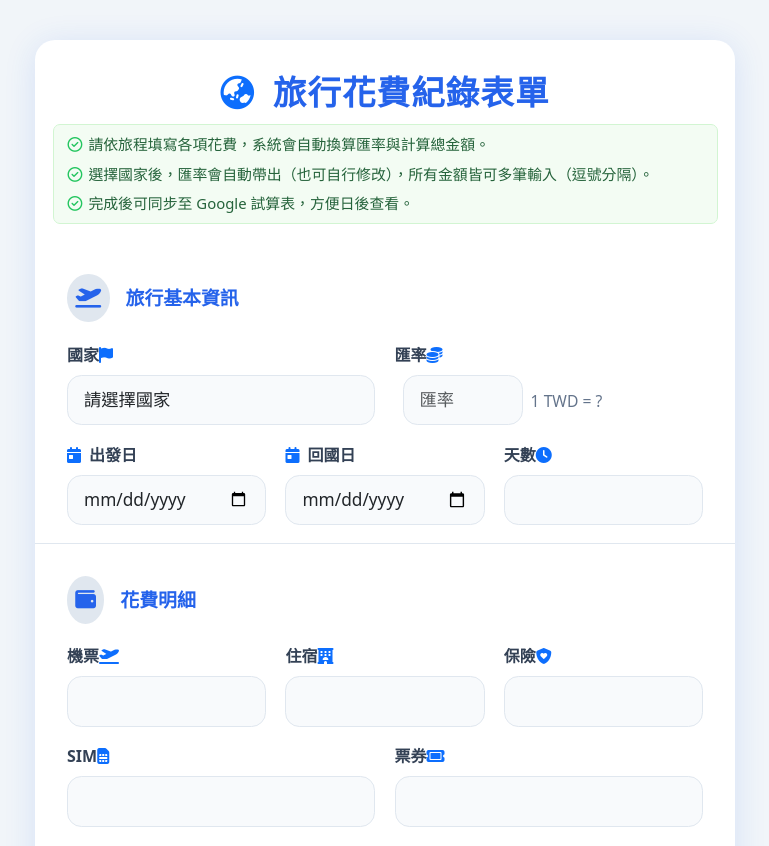
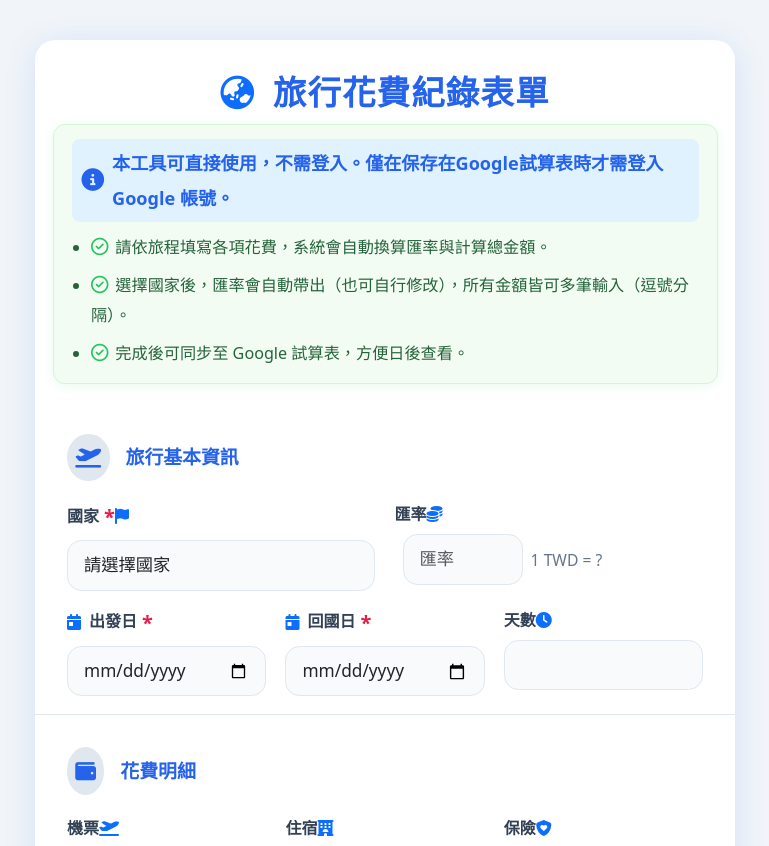
Before and after one commit to Cllodh/travel-expenses, a Flask app: page / in a window 1280 px wide. Shown: the top 846 px of the page, without its empty margins (255-1024 px from the left). Run offline with Flask 3, Linux system fonts and the light colour scheme; some libraries are stand-ins or nearby versions.

Commit message:
## v0.4 主要更新
- **匯率來源切換**：改用 UniRate API，取得更穩定、即時的匯率資料。
- **Google Sheets 流程優化**：修正多筆連續寫入時的同步問題，確保每次送出都能正確寫入 Google 試算表。
- **動態提示訊息**：寫入成功時，提示「已成功將 日期 國家之旅程的花費寫入 Google 試算表！」，內容依填寫資料自動變化。
- **金額欄位防呆**：所有花費明細欄位禁止輸入負數，前端自動移除負號，並強制總花費不得為負數。
- **UI/UX 微調**：首頁說明區塊美化，說明內容更清楚，並可隨時顯示不自動消失。
- **bug 修正**：
  - 修正表單送出後無法連續新增的問題。
  - 修正 Google Sheets ID 取得失敗時的提示與流程。
  - 修正部分欄位 reset 後未自動補回隱藏欄位的問題。
- **程式碼重構**：前端 JS 狀態管理更穩定，localStorage 與隱藏欄位同步機制加強。
- **多筆金額自動加總**：機票、住宿、SIM、票券、保險等欄位支援多筆金額（逗號分隔），後端自動加總，方便分段記帳。
- **必填欄位提示優化**：國家、出發日、回國日欄位標示更明顯的紅色星號，並加強前端驗證，未填寫時無法送出。
- **金額欄位防呆再強化**：所有金額欄位禁止輸入負號，並自動移除，確保資料正確。
- **Google Sheets 寫入穩定性提升**：修正多筆金額、欄位型態等特殊情境下寫入失敗的問題。
- **UI/UX 細節微調**：必填欄位標示、錯誤提示、表單互動體驗更直覺。

---

```diff
--- a/src/services/currency_service.py
+++ b/src/services/currency_service.py
@@ -6,7 +6,8 @@ import requests
 class CurrencyService:
     def __init__(self, base_currency='TWD'):
         self.base_currency = base_currency
-        self.api_url = f'https://api.exchangerate-api.com/v4/latest/{self.base_currency}'
+        self.api_key = '1YEmWKXiCTbLzf3uRyHjHo30F8kCwErHiUTTWGmXcXUyx9bMDZTtJBYeJ28ODkBU'
+        self.api_url = f'https://api.unirateapi.com/api/rates?api_key={self.api_key}&from={self.base_currency}'
         self.rates = self._fetch_rates()
 
     def _fetch_rates(self):
--- a/templates/expense_form.html
+++ b/templates/expense_form.html
@@ -223,18 +223,32 @@
         .login-sync-btn img {
             flex-shrink: 0;
         }
+        .required-star {
+            color: #e11d48;
+            font-size: 1.25em;
+            font-weight: bold;
+            margin-left: 0.25em;
+            vertical-align: middle;
+        }
     </style>
 </head>
 <body>
+    <div class="mx-3 mt-4">
+        <!-- 移除多餘的說明句 -->
+    </div>
     <div class="main-card">
         <h1 class="text-center" style="font-size:2.1rem;font-weight:800;color:#2563eb;margin:32px 0 12px 0;letter-spacing:1px;">
             <i class="fa-solid fa-earth-asia icon"></i>
             旅行花費紀錄表單
         </h1>
-        <div style="background:#f3fcf3;color:#25633b;font-size:0.93rem;margin-bottom:18px;padding:7px 14px 7px 14px;border-radius:7px;line-height:1.7;text-align:left;border:1.2px solid #d2f5d2;max-width:95%;margin-left:auto;margin-right:auto;">
-            <div style="margin-bottom:4px;"><i class="fa-regular fa-circle-check" style="color:#22c55e;margin-right:6px;"></i>請依旅程填寫各項花費，系統會自動換算匯率與計算總金額。</div>
-            <div style="margin-bottom:4px;"><i class="fa-regular fa-circle-check" style="color:#22c55e;margin-right:6px;"></i>選擇國家後，匯率會自動帶出（也可自行修改），所有金額皆可多筆輸入（逗號分隔）。</div>
-            <div><i class="fa-regular fa-circle-check" style="color:#22c55e;margin-right:6px;"></i>完成後可同步至 Google 試算表，方便日後查看。</div>
+        <!-- 移除這裡的說明句 -->
+        <div style="background:#f3fcf3;color:#25633b;font-size:1.01rem;margin-bottom:18px;padding:14px 18px 14px 18px;border-radius:12px;line-height:1.9;text-align:left;border:1.2px solid #d2f5d2;max-width:95%;margin-left:auto;margin-right:auto;box-shadow:0 2px 12px #22c55e18;">
+            <div style="display:flex;align-items:center;font-weight:700;color:#2563eb;font-size:1.13rem;background:#e0f2fe;padding:7px 12px 7px 10px;border-radius:8px 8px 8px 8px;margin-bottom:10px;"><i class="fa fa-info-circle me-2" style="font-size:1.25em;"></i>本工具可直接使用，不需登入。僅在保存在Google試算表時才需登入 Google 帳號。</div>
+            <ul style="padding-left:1.2em;margin-bottom:0;">
+                <li style="margin-bottom:7px;"><i class="fa-regular fa-circle-check" style="color:#22c55e;margin-right:7px;font-size:1.08em;"></i>請依旅程填寫各項花費，系統會自動換算匯率與計算總金額。</li>
+                <li style="margin-bottom:7px;"><i class="fa-regular fa-circle-check" style="color:#22c55e;margin-right:7px;font-size:1.08em;"></i>選擇國家後，匯率會自動帶出（也可自行修改），所有金額皆可多筆輸入（逗號分隔）。</li>
+                <li><i class="fa-regular fa-circle-check" style="color:#22c55e;margin-right:7px;font-size:1.08em;"></i>完成後可同步至 Google 試算表，方便日後查看。</li>
+            </ul>
         </div>
         {% with messages = get_flashed_messages() %}
           {% if messages %}
@@ -251,7 +265,7 @@
                 <div class="section-title"><span class="icon"><i class="fa-solid fa-plane-departure"></i></span> 旅行基本資訊</div>
                 <div class="form-row">
                     <div class="col">
-                        <label class="form-label">{{ form.country.label }}<i class="fa-solid fa-flag icon"></i></label>
+                        <label class="form-label">{{ form.country.label }}<span class="required-star">*</span><i class="fa-solid fa-flag icon"></i></label>
                         {{ form.country(class_="form-select", id="country-select", required=True) }}
                     </div>
                     <div class="col">
@@ -264,11 +278,11 @@
                 </div>
                 <div class="form-row">
                     <div class="col">
-                        <label class="form-label"><i class="fa-solid fa-calendar-day icon"></i>出發日</label>
+                        <label class="form-label"><i class="fa-solid fa-calendar-day icon"></i>出發日<span class="required-star">*</span></label>
                         <input type="date" class="form-control" id="start-date" required>
                     </div>
                     <div class="col">
-                        <label class="form-label"><i class="fa-solid fa-calendar-day icon"></i>回國日</label>
+                        <label class="form-label"><i class="fa-solid fa-calendar-day icon"></i>回國日<span class="required-star">*</span></label>
                         <input type="date" class="form-control" id="end-date" required>
                     </div>
                     <div class="col">
@@ -311,22 +325,22 @@
                 <div class="form-row">
                     <div class="col">
                         <label class="form-label">{{ form.exchange.label }}<i class="fa-solid fa-money-bill-transfer icon"></i></label>
-                        {{ form.exchange(class_="form-control", id="exchange", placeholder="請輸入台幣金額") }}
+                        {{ form.exchange(class_="form-control", id="exchange", placeholder="請輸入台幣金額", min=0) }}
                         <div class="form-text">可填多筆，逗號分隔</div>
                     </div>
                     <div class="col">
                         <label class="form-label">{{ form.card.label }}<i class="fa-solid fa-credit-card icon"></i></label>
-                        {{ form.card(class_="form-control", id="card", placeholder="請輸入當地貨幣金額") }}
+                        {{ form.card(class_="form-control", id="card", placeholder="請輸入當地貨幣金額", min=0) }}
                     </div>
                 </div>
                 <div class="form-row">
                     <div class="col">
                         <label class="form-label">{{ form.original_currency.label }}<i class="fa-solid fa-coins icon"></i></label>
-                        {{ form.original_currency(class_="form-control", placeholder="請輸入當地貨幣金額") }}
+                        {{ form.original_currency(class_="form-control", placeholder="請輸入當地貨幣金額", min=0) }}
                     </div>
                     <div class="col">
                         <label class="form-label">{{ form.balance.label }}<i class="fa-solid fa-wallet icon"></i></label>
-                        {{ form.balance(class_="form-control", placeholder="請輸入當地貨幣金額") }}
+                        {{ form.balance(class_="form-control", placeholder="請輸入當地貨幣金額", min=0) }}
                     </div>
                 </div>
             </div>
@@ -471,10 +485,78 @@
         });
         document.getElementById('end-date').addEventListener('change', calcDaysAndPeriod);
         // 送出前再次組合 period
+        // 新增：送出前檢查 userSpreadsheetId
+        function isSheetReady() {
+            // 只判斷 localStorage
+            return !!localStorage.getItem('userSpreadsheetId');
+        }
+        function fillGoogleFields() {
+            let tokenInput = document.getElementById('google-access-token');
+            if (!tokenInput) {
+                tokenInput = document.createElement('input');
+                tokenInput.type = 'hidden';
+                tokenInput.name = 'google_access_token';
+                tokenInput.id = 'google-access-token';
+                document.getElementById('expense-form').appendChild(tokenInput);
+            }
+            tokenInput.value = googleAccessToken;
+
+            let idInput = document.getElementById('spreadsheet_id');
+            if (!idInput) {
+                idInput = document.createElement('input');
+                idInput.type = 'hidden';
+                idInput.name = 'spreadsheet_id';
+                idInput.id = 'spreadsheet_id';
+                document.getElementById('expense-form').appendChild(idInput);
+            }
+            idInput.value = localStorage.getItem('userSpreadsheetId');
+        }
+        function setLoginSyncBtn(loggedIn) {
+            fillGoogleFields(); // 每次都補 input
+            const btn = document.getElementById('login-sync-btn');
+            const text = document.getElementById('login-sync-text');
+            const logoutBtn = document.getElementById('logout-btn');
+            if (loggedIn) {
+                if (!isSheetReady()) {
+                    btn.disabled = true;
+                    text.textContent = '新增一筆';
+                } else {
+                    btn.disabled = false;
+                    text.textContent = '繼續登記';
+                }
+                text.title = '';
+                btn.classList.add('success');
+                logoutBtn.style.display = '';
+            } else {
+                text.textContent = '登入並同步';
+                text.title = '';
+                btn.classList.remove('success');
+                btn.disabled = false;
+                logoutBtn.style.display = 'none';
+            }
+        }
+        // 移除紅框 JS，僅保留 required 與 alert 驗證
         document.getElementById('expense-form').addEventListener('submit', function(e) {
+            fillGoogleFields(); // 保險起見，送出前補一次
+            var country = document.getElementById('country-select').value;
+            var start = document.getElementById('start-date').value;
+            var end = document.getElementById('end-date').value;
+            if (!country || !start || !end) {
+                e.preventDefault();
+                alert('請完整填寫國家、出發日、回國日！');
+                return false;
+            }
+            if (googleAccessToken && !isSheetReady()) {
+                e.preventDefault();
+                alert('正在取得 Google 試算表 ID，請稍候再送出。');
+                return false;
+            }
             setTimeout(function() {
-                alert('已同步成功！如需登記第二筆，請繼續填寫並再次點擊「登入並同步」');
+                alert('已同步成功！如需登記第二筆，請繼續填寫並再次點擊「繼續登記」');
                 document.getElementById('expense-form').reset();
+                setTimeout(function() {
+                    setLoginSyncBtn(true);
+                }, 50);
             }, 300);
         });
         // 動態計算總花費
@@ -502,8 +584,9 @@
             const cardTWD = rate ? card / rate : 0;
             const originalTWD = rate ? original / rate : 0;
             const balanceTWD = rate ? balance / rate : 0;
-            const total = ticket + hotel + insurance + sim + klook + cardTWD + (exchange + originalTWD - balanceTWD);
-            document.getElementById('total-expense').textContent = Math.round(total*100)/100;
+            let total = ticket + hotel + insurance + sim + klook + cardTWD + (exchange + originalTWD - balanceTWD);
+            total = Math.max(0, Math.round(total*100)/100); // 不得為負
+            document.getElementById('total-expense').textContent = total;
         }
         // 綁定所有金額欄位與匯率欄位
         [
@@ -511,6 +594,14 @@
             '[name="exchange"]', '[name="card"]', '[name="original_currency"]', '[name="balance"]', '[name="rate"]'
         ].forEach(sel => {
             document.querySelector(sel).addEventListener('input', calcTotalExpense);
+        });
+        // 禁止所有金額欄位輸入負號，只移除負號
+        ['ticket', 'hotel', 'insurance', 'sim', 'klook', 'exchange', 'card', 'original_currency', 'balance'].forEach(function(name) {
+            document.querySelectorAll(`[name="${name}"]`).forEach(function(input) {
+                input.addEventListener('input', function() {
+                    this.value = this.value.replace(/-/g, '');
+                });
+            });
         });
         // 初始化
         calcTotalExpense();
@@ -546,43 +637,6 @@
             }
         };
         // 將登入與送出合併
-        function fillGoogleFields() {
-            let tokenInput = document.getElementById('google-access-token');
-            if (!tokenInput) {
-                tokenInput = document.createElement('input');
-                tokenInput.type = 'hidden';
-                tokenInput.name = 'google_access_token';
-                tokenInput.id = 'google-access-token';
-                document.getElementById('expense-form').appendChild(tokenInput);
-            }
-            tokenInput.value = googleAccessToken;
-
-            let idInput = document.getElementById('spreadsheet_id');
-            if (!idInput) {
-                idInput = document.createElement('input');
-                idInput.type = 'hidden';
-                idInput.name = 'spreadsheet_id';
-                idInput.id = 'spreadsheet_id';
-                document.getElementById('expense-form').appendChild(idInput);
-            }
-            idInput.value = userSpreadsheetId;
-        }
-        function setLoginSyncBtn(loggedIn) {
-            const btn = document.getElementById('login-sync-btn');
-            const text = document.getElementById('login-sync-text');
-            const logoutBtn = document.getElementById('logout-btn');
-            if (loggedIn) {
-                text.textContent = '繼續登記';
-                text.title = '';
-                btn.classList.add('success');
-                logoutBtn.style.display = '';
-            } else {
-                text.textContent = '登入並同步';
-                text.title = '';
-                btn.classList.remove('success');
-                logoutBtn.style.display = 'none';
-            }
-        }
         document.getElementById('login-sync-btn').onclick = function() {
             if (!googleAccessToken) {
                 tokenClient.requestAccessToken();
@@ -709,6 +763,10 @@
             setLoginSyncBtn(false);
             alert('已登出 Google 帳號！');
         };
+        // 國家、出發日、回國日欄位加上 required
+        document.getElementById('country-select').setAttribute('required', 'required');
+        document.getElementById('start-date').setAttribute('required', 'required');
+        document.getElementById('end-date').setAttribute('required', 'required');
     </script>
 </body>
 </html>
```
Also changed, not shown: src/components/expense_form.py (+12 -11 lines), README.md.
